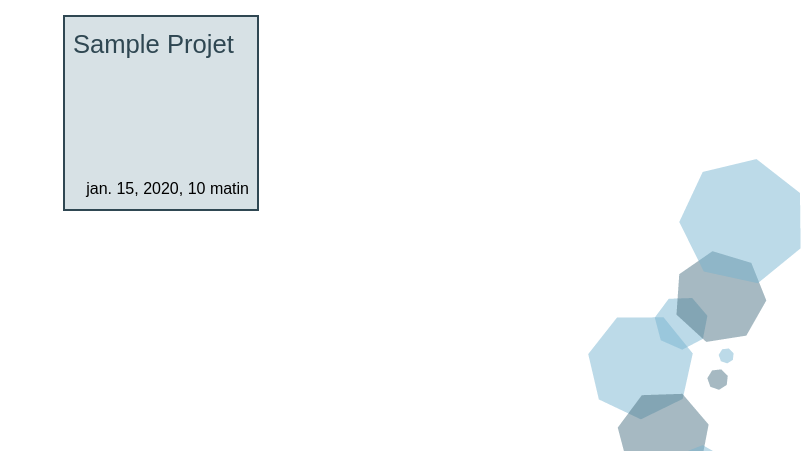
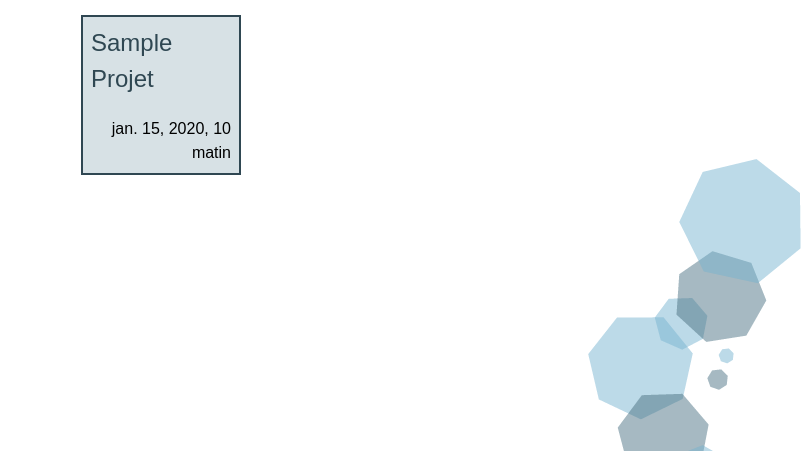
Before and after one commit to Homnibus/journal, a Django app: page /projets/derniers-codex/ in a window 1280 px wide. Shown: the part 143-594 px from the top of the page, without its empty margins (479-1280 px from the left). Run offline with Django 3.2, Linux system fonts and the light colour scheme; a user stored in the database is signed in; tables that the repository leaves empty hold one stand-in row (values such as "Sample post").

Commit message:
fix no browser cache
add a fix so the browser don't cache the textarea values
sizing down the codex box on the main page

```diff
--- a/projets/views/codex.py
+++ b/projets/views/codex.py
@@ -7,6 +7,7 @@ from django.contrib.auth.decorators import login_required
 from django.http import HttpResponseForbidden, JsonResponse
 from django.core.exceptions import ObjectDoesNotExist
 from django.core.paginator import Paginator
+from django.views.decorators.cache import never_cache
 
 from ..models import Projet, Journal_Entree, TODO_Entree, get_current_timestamp
 from ..forms import Journal_EntreeForm, TODO_EntreeForm
@@ -109,6 +110,7 @@ def get_pages_before_today(codex,aujourdhui):
 
 
 @login_required
+@never_cache
 def afficher_codex(request,slug):
     """Affiche les Pages d'un Codex."""
     http_status = Http_status()
--- a/projets/views/nouveau_codex.py
+++ b/projets/views/nouveau_codex.py
@@ -1,11 +1,13 @@
 from django.shortcuts import render, redirect
 from django.contrib.auth.decorators import login_required
 from django.http import HttpResponseForbidden
+from django.views.decorators.cache import never_cache
 
 from ..forms import ProjetForm
 from ..commun.error import Http_status, afficher_erreur, raise_SuspiciousOperation
 
 @login_required
+@never_cache
 def creer_codex(request):
     """Affiche un codex pour creation."""
     http_status = Http_status()
--- a/projets/views/views.py
+++ b/projets/views/views.py
@@ -10,6 +10,7 @@ from django.contrib.auth.decorators import login_required
 from django.http import HttpResponseForbidden, JsonResponse
 from django.core.exceptions import PermissionDenied, ObjectDoesNotExist, SuspiciousOperation
 from django.core.paginator import Paginator
+from django.views.decorators.cache import never_cache
 
 from ..models import Projet, Main_Courante, Journal_Entree, TODO_Entree, get_current_timestamp
 from ..forms import (ProjetForm, Main_CouranteForm, Journal_EntreeForm, TODO_EntreeForm)
@@ -21,6 +22,7 @@ logging.basicConfig(level=logging.DEBUG)
 logger = logging.getLogger(__name__)
 
 @login_required
+@never_cache
 def afficher_main_courante(request,slug):
     """ Afficher la main courante d'un codex."""
     http_status = Http_status()
@@ -99,6 +101,7 @@ class Tache():
         self.model = model
 
 @login_required
+@never_cache
 def afficher_taches(request,slug,page_number=1):
     """Affiche la liste des taches d'un codex"""
     http_status = Http_status()
@@ -146,6 +149,7 @@ def afficher_taches(request,slug,page_number=1):
 
 
 @login_required
+@never_cache
 def afficher_taches_toutes(request,page_number=1,sort_by=None,sort_way=None):
     """Affiche la liste des taches de tout les codex"""
     http_status = Http_status()
--- a/static/css/derniers_codex.css
+++ b/static/css/derniers_codex.css
@@ -25,8 +25,8 @@ body > header > h4 .titre{
 .codex a {
   word-wrap: break-word;
   display: block;
-  width: 11em;
-  height: 11em;
+  width: 8.75em;
+  height: 8.75em;
   padding: 0.5em;
   margin: 0.5em;
   background-color: #d7e1e5;
@@ -41,7 +41,7 @@ body > header > h4 .titre{
   height:100%;
 }
 .codex-flex-content .filler { flex: 1; }
-.codex-flex-content .titre { font-size: 1.6em; }
+.codex-flex-content .titre { font-size: 1.5em; }
 .codex-flex-content .date { text-align: right; }
 
 /* link box intercation */
```
